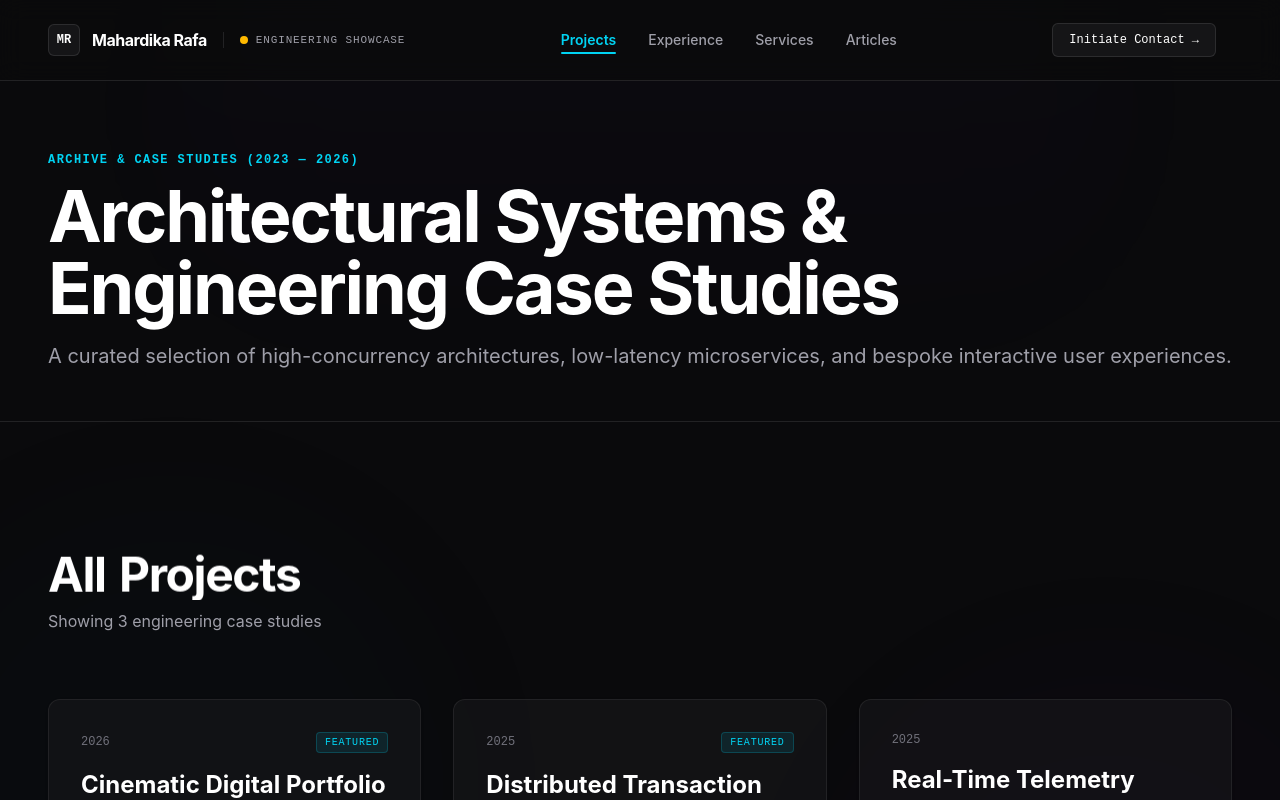
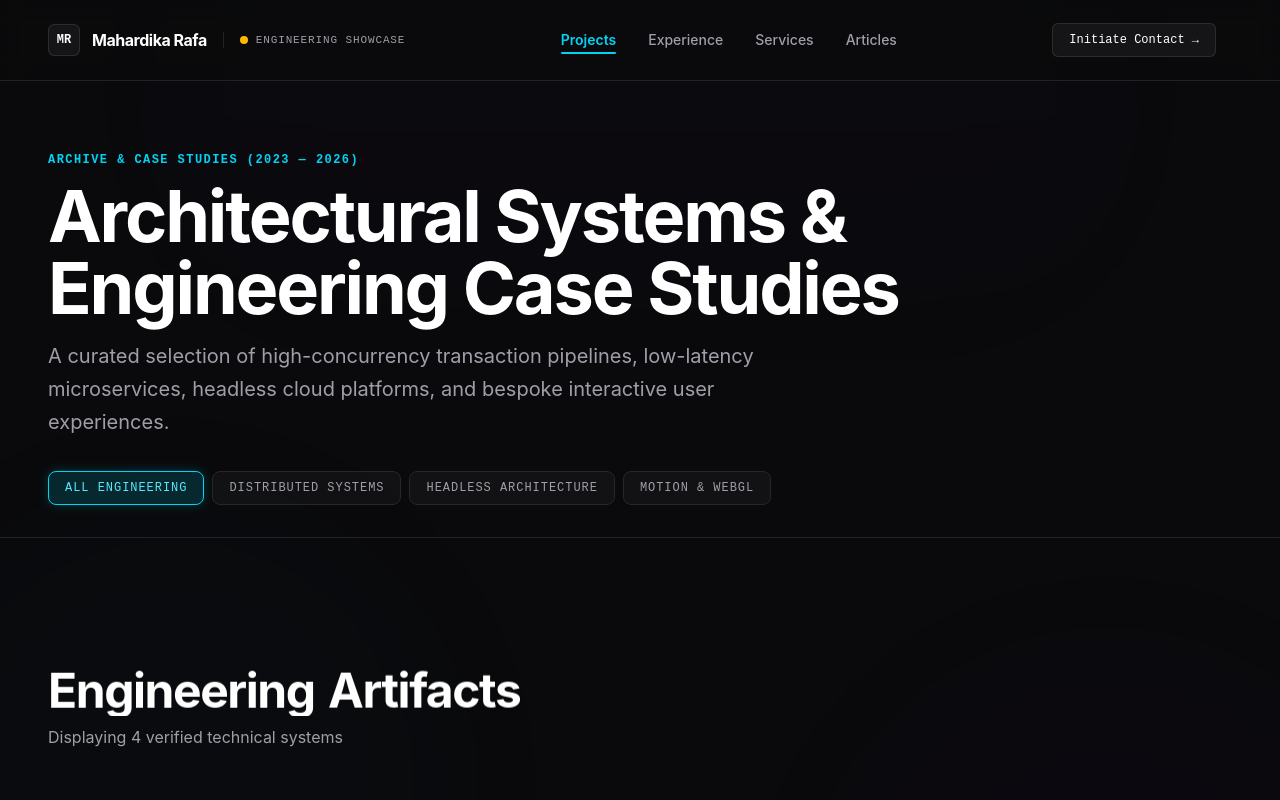
Before and after one commit to mhrdkrafa/new_portofolio, a Next.js app in the folder apps/web/: page /projects in a window 1280 px wide. Shown: the top 800 px of the page. Built offline with nearby package versions, Linux system fonts and the light colour scheme; no server answers.

Commit message:
Projects index

```diff
--- a/apps/web/app/(public)/projects/page.tsx
+++ b/apps/web/app/(public)/projects/page.tsx
@@ -1,3 +1,5 @@
+import type { Metadata } from "next";
+import Link from "next/link";
 import { portfolioApi } from "@/lib/api/client";
 import { Display, Text, Eyebrow } from "@/components/ui/Typography";
 import { SectionWrapper } from "@/components/ui/SectionWrapper";
@@ -5,17 +7,32 @@ import { ProjectCard } from "@/components/projects/ProjectCard";
 import { ProjectReveal } from "@/components/motion/ProjectReveal";
 import type { Project } from "@/types/api";
 
-export default async function ProjectsPage() {
+export const metadata: Metadata = {
+  title: "Engineering Projects & Architectural Case Studies",
+  description: "A curated archive of high-throughput distributed transaction engines, headless web architectures, and interactive digital artifacts.",
+};
+
+interface ProjectsPageProps {
+  searchParams?: Promise<{ category?: string }>;
+}
+
+export default async function ProjectsPage({ searchParams }: ProjectsPageProps) {
+  const resolvedParams = searchParams ? await searchParams : {};
+  const activeCategory = resolvedParams.category || "all";
+
   let projects: Project[] = [];
 
   try {
-    const res = await portfolioApi.getProjects();
+    const res = await portfolioApi.getProjects(
+      activeCategory !== "all" ? { category: activeCategory } : undefined
+    );
     projects = (res as { data: Project[] }).data ?? res;
   } catch {
     projects = [
       {
         id: 1,
         category_id: 1,
+        category: { id: 1, name: "Headless Architecture", slug: "architecture" },
         title: "Cinematic Digital Portfolio",
         slug: "cinematic-digital-portfolio",
         summary: "Ultra high-performance digital portfolio platform with headless Laravel API, Next.js 16, and GSAP timeline choreography.",
@@ -32,6 +49,7 @@ export default async function ProjectsPage() {
       {
         id: 2,
         category_id: 2,
+        category: { id: 2, name: "Distributed Systems", slug: "distributed-systems" },
         title: "Distributed Transaction Engine",
         slug: "distributed-transaction-engine",
         summary: "Sub-millisecond settlement pipeline handling 45,000+ ops/sec with Redis streams, MySQL sharding, and optimistic locking.",
@@ -42,47 +60,114 @@ export default async function ProjectsPage() {
         technologies: [
           { id: 4, name: "Redis Streams", slug: "redis", category: "infra" },
           { id: 5, name: "MySQL 8", slug: "mysql", category: "db" },
+          { id: 6, name: "Laravel API", slug: "laravel", category: "backend" },
         ],
       },
       {
         id: 3,
-        category_id: 1,
+        category_id: 3,
+        category: { id: 3, name: "Motion & WebGL", slug: "webgl" },
         title: "Real-Time Telemetry Observability Mesh",
         slug: "telemetry-observability-mesh",
-        summary: "Interactive WebGL telemetry topology visualizing real-time cluster health and distributed tracing metrics.",
+        summary: "Interactive WebGL telemetry topology visualizing real-time cluster health, latency distributions, and distributed tracing metrics.",
         year: 2025,
         featured: false,
         status: "published",
         sort_order: 3,
         technologies: [
-          { id: 6, name: "Three.js", slug: "threejs", category: "3d" },
-          { id: 7, name: "TypeScript", slug: "ts", category: "language" },
+          { id: 7, name: "Three.js", slug: "threejs", category: "3d" },
+          { id: 8, name: "TypeScript", slug: "ts", category: "language" },
+          { id: 9, name: "Tailwind CSS", slug: "tailwind", category: "styling" },
+        ],
+      },
+      {
+        id: 4,
+        category_id: 2,
+        category: { id: 2, name: "Distributed Systems", slug: "distributed-systems" },
+        title: "High-Concurrency WebSocket Gateway",
+        slug: "high-concurrency-websocket-gateway",
+        summary: "Zero-copy pub/sub push engine managing 120,000 concurrent client socket sessions with Redis cluster backplane.",
+        year: 2024,
+        featured: true,
+        status: "published",
+        sort_order: 4,
+        technologies: [
+          { id: 10, name: "Go", slug: "go", category: "language" },
+          { id: 11, name: "Redis Cluster", slug: "redis-cluster", category: "infra" },
+          { id: 12, name: "Docker", slug: "docker", category: "infra" },
         ],
       },
     ];
+
+    if (activeCategory !== "all") {
+      projects = projects.filter(
+        (p) => p.category?.slug === activeCategory || String(p.category_id) === activeCategory
+      );
+    }
   }
 
+  const categories = [
+    { label: "All Engineering", slug: "all" },
+    { label: "Distributed Systems", slug: "distributed-systems" },
+    { label: "Headless Architecture", slug: "architecture" },
+    { label: "Motion & WebGL", slug: "webgl" },
+  ];
+
   return (
-    <div className="w-full">
-      <header className="px-6 sm:px-8 md:px-12 max-w-7xl mx-auto pt-16 pb-12">
+    <div className="w-full pb-20">
+      <header className="px-6 sm:px-8 md:px-12 max-w-7xl mx-auto pt-16 pb-8">
         <Eyebrow className="mb-3">Archive & Case Studies (2023 — 2026)</Eyebrow>
         <Display size="xl" className="mb-4">
           Architectural Systems & Engineering Case Studies
         </Display>
-        <Text size="lg" variant="secondary" className="max-w-2xl">
-          A curated selection of high-concurrency architectures, low-latency microservices, and bespoke interactive user experiences.
+        <Text size="lg" variant="secondary" className="max-w-3xl">
+          A curated selection of high-concurrency transaction pipelines, low-latency microservices, headless cloud platforms, and bespoke interactive user experiences.
         </Text>
+
+        {/* Filter Navigation Bar */}
+        <div className="flex flex-wrap items-center gap-2 pt-8">
+          {categories.map((cat) => {
+            const isActive = activeCategory === cat.slug;
+            return (
+              <Link
+                key={cat.slug}
+                href={cat.slug === "all" ? "/projects" : `/projects?category=${cat.slug}`}
+                className={`px-4 py-2 rounded-lg text-xs font-mono tracking-wider uppercase transition-all duration-200 border ${
+                  isActive
+                    ? "bg-cyan-400/15 border-cyan-400 text-cyan-300 shadow-[0_0_12px_rgba(0,240,255,0.2)]"
+                    : "bg-zinc-900/60 border-zinc-800 text-zinc-400 hover:text-white hover:border-zinc-700"
+                }`}
+              >
+                {cat.label}
+              </Link>
+            );
+          })}
+        </div>
       </header>
 
       <SectionWrapper
-        title="All Projects"
-        subtitle={`Showing ${projects.length} engineering case studies`}
+        title="Engineering Artifacts"
+        subtitle={`Displaying ${projects.length} verified technical systems`}
       >
-        <ProjectReveal className="grid grid-cols-1 md:grid-cols-2 lg:grid-cols-3 gap-8">
-          {projects.map((project) => (
-            <ProjectCard key={project.id} project={project} />
-          ))}
-        </ProjectReveal>
+        {projects.length > 0 ? (
+          <ProjectReveal className="grid grid-cols-1 md:grid-cols-2 lg:grid-cols-3 gap-8">
+            {projects.map((project) => (
+              <ProjectCard key={project.id} project={project} />
+            ))}
+          </ProjectReveal>
+        ) : (
+          <div className="py-20 text-center rounded-2xl border border-dashed border-zinc-800 bg-zinc-950/40 p-8">
+            <p className="text-zinc-400 font-mono text-sm mb-4">
+              No technical artifacts found under the selected category.
+            </p>
+            <Link
+              href="/projects"
+              className="text-xs font-mono uppercase text-cyan-400 hover:text-cyan-300 underline underline-offset-4"
+            >
+              Reset to all engineering works
+            </Link>
+          </div>
+        )}
       </SectionWrapper>
     </div>
   );
```
Also changed, not shown: 1 other file (tests, documents, lock files or other folders).
